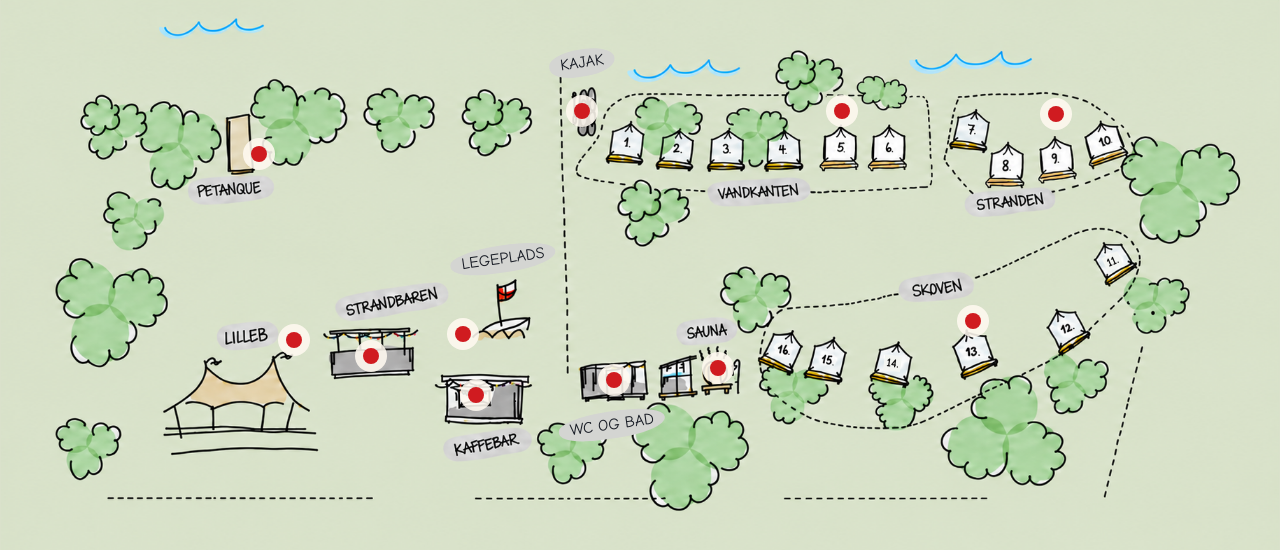
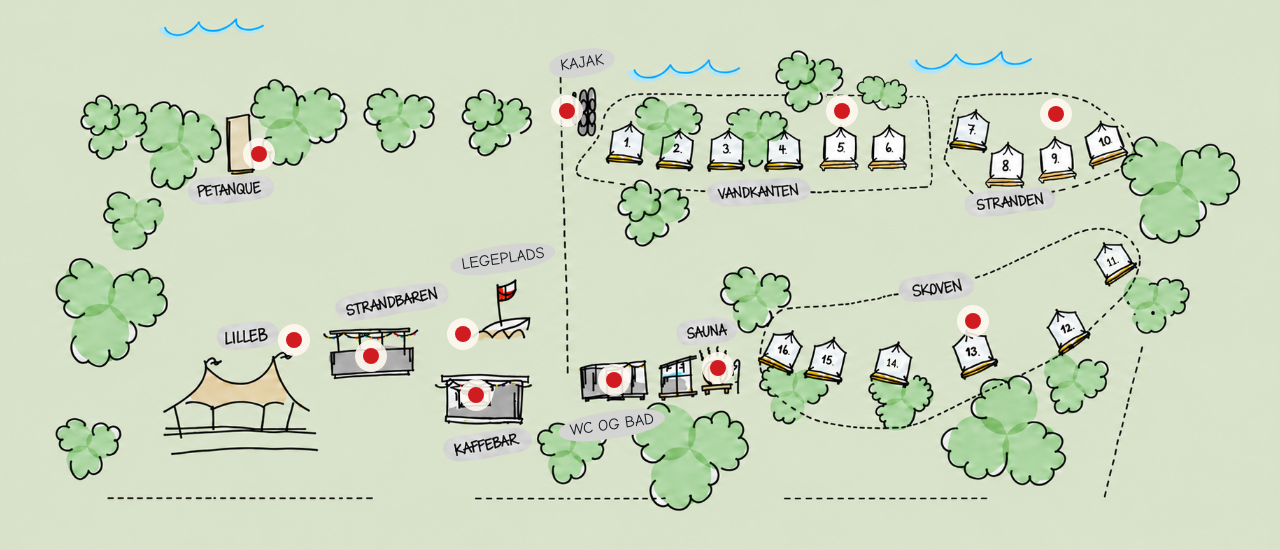
Before and after one commit to fremskriv/lillero-interaktivt-kort, a plain HTML site: page build/index.html in a window 1280 px wide. Drawn offline with Linux system fonts and the light colour scheme.

Commit message:
Update Site source

```diff
--- a/build/index.html
+++ b/build/index.html
@@ -395,7 +395,7 @@
 
   <script>
     const hotspots = [
-      { id: 'kajak', title: "Kajak", area: 'Vandkanten', description: "Når solen står højt, kan du tage en tur på vandet. Vi har fire kajakker og SUP-boards, som du frit kan låne som gæst på Lillero.", x: 45.5, y: 18.5, ctaLabel: null },
+      { id: 'kajak', title: "Kajak", area: 'Vandkanten', description: "Når solen står højt, kan du tage en tur på vandet. Vi har fire kajakker og SUP-boards, som du frit kan låne som gæst på Lillero.", x: 44.3, y: 18.5, ctaLabel: null },
       { id: 'legeplads', title: "Legeplads", area: 'Stranden', description: "Legepladsen ved Strandbaren.", x: 36.2, y: 55.5, ctaLabel: null },
       { id: 'wc-bad', title: "WC og bad", area: 'Skoven', description: "Her finder du WC og bad.", x: 48, y: 63, ctaLabel: null },
       { id: 'petanque', title: "Petanque", area: 'Stranden', description: "Et roligt spil i udkanten af pladsen – før eller efter strand og mad.", x: 20.2, y: 25.5, width: 9, height: 10, ctaLabel: null },
```
Also changed, not shown: index.html (+1 -1 lines).
